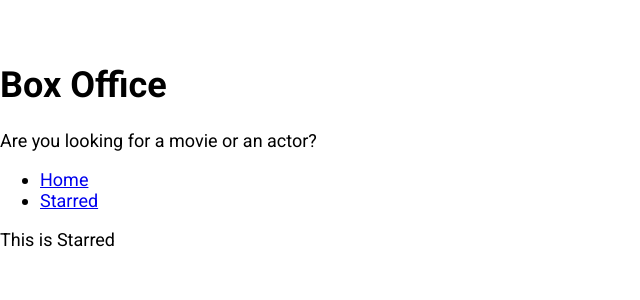
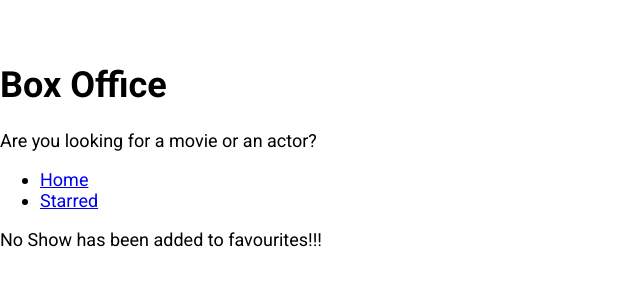
Before and after one commit to itsPhoenix03/Show-Finder, a React (Create React App) app: page /starred in a window 1280 px wide. Shown: the top 300 px of the page, without its empty margins (0-640 px from the left). Built offline with nearby package versions, Linux system fonts and the light colour scheme.

Commit message:
Rendered results on the starred page

```diff
--- a/src/Pages/Starred.js
+++ b/src/Pages/Starred.js
@@ -1,8 +1,59 @@
-import React from 'react';
+import React, { useEffect, useReducer } from 'react';
 import MainPageLayout from '../Components/MainPageLayout';
+import { useShow } from '../misc/custom-hook';
+import { apiGet } from '../misc/config';
+import ShowGrid from '../Components/show/ShowGrid';
+
+function reducer(prevState, action) {
+  switch (action.type) {
+    case 'RENDER': {
+      return { ...prevState, shows: action.show, isLoading: false };
+    }
+    case 'ERROR': {
+      return { ...prevState, error: action.error, isLoading: false };
+    }
+    default:
+      return { ...prevState, isLoading: false };
+  }
+}
+
+const intialState = {
+  shows: null,
+  isLoading: true,
+  error: null,
+};
 
 const Starred = () => {
-  return <MainPageLayout>This is Starred</MainPageLayout>;
+  const [starred] = useShow();
+  const [{ shows, isLoading, error }, dispatch] = useReducer(
+    reducer,
+    intialState
+  );
+
+  useEffect(() => {
+    if (starred && starred.length > 0) {
+      const promises = starred.map(showId => apiGet(`/shows/${showId}`));
+      Promise.all(promises)
+        .then(apiData => apiData.map(show => ({ show })))
+        .then(result => dispatch({ type: 'RENDER', show: result }))
+        .catch(err => dispatch({ type: 'ERROR', error: err.massage }));
+    } else dispatch({ type: '' });
+  }, [starred]);
+  return (
+    <MainPageLayout>
+      {isLoading && (
+        <div>
+          Favourite Shows are being Loading.... <br />
+          Plaese wait for a while!!
+        </div>
+      )}
+      {error && <div>Error Occurred: {error}</div>}
+      {!isLoading && !shows && (
+        <div>No Show has been added to favourites!!!</div>
+      )}
+      {!isLoading && !error && shows && <ShowGrid data={shows} />}
+    </MainPageLayout>
+  );
 };
 
 export default Starred;
```
